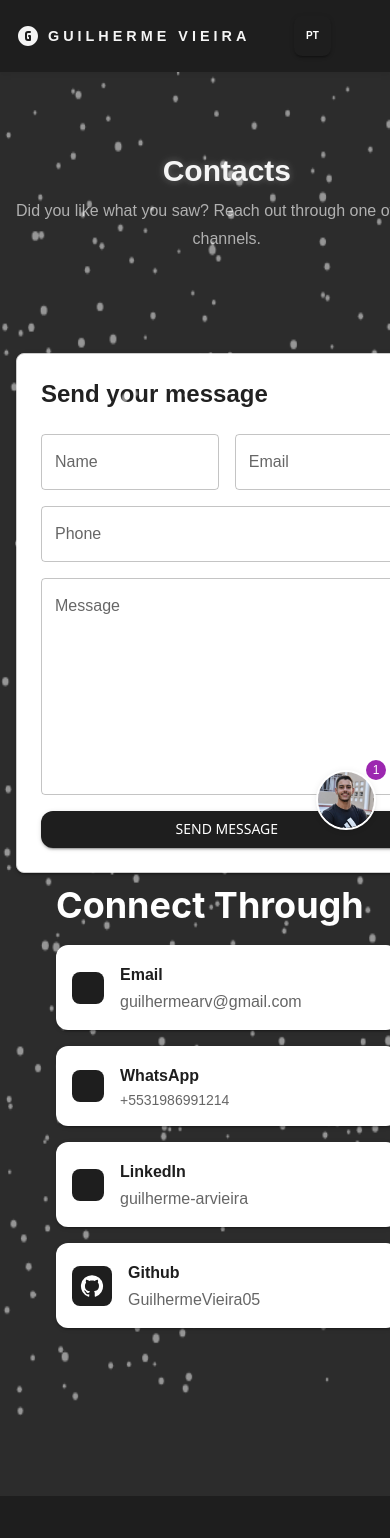
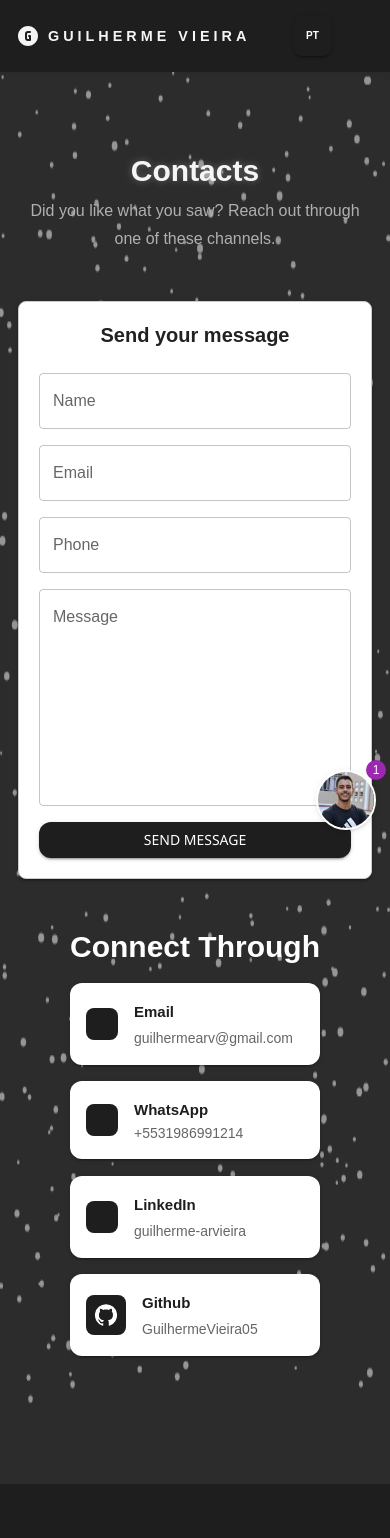
Before and after one commit to felipeaps46/Portifolio_Lab, a React (Vite) app in the folder portifolio/: page /contato in a window 390 px wide. Shown: the top 1538 px of the page. Built offline with nearby package versions, Linux system fonts and the light colour scheme; some icons are missing.

Commit message:
feat: responsividade tela de Contato

```diff
--- a/portifolio/src/components/ContactCard.tsx
+++ b/portifolio/src/components/ContactCard.tsx
@@ -16,12 +16,12 @@ export const ContactCard: React.FC<ContactCardProps> = (props) => {
                 alignItems: "center",
                 backgroundColor: "white",
                 p: 2,
-                pr: 12,
+                pr: { xs: 2, md: 12 },
                 borderRadius: 3,
                 boxShadow: 2,
                 transition: "transform 0.2s ease, box-shadow 0.2s ease",
                 willChange: "transform",
-                mb: 2,
+                mb: { xs: 2, sm: 0, md: 2 },
                 cursor: "pointer",
                 "&:hover": {
                     transform: "translateY(-2px) scale(1.05)",
@@ -46,7 +46,7 @@ export const ContactCard: React.FC<ContactCardProps> = (props) => {
             <Box>
                 <Typography
                     variant="subtitle1"
-                    sx={{ fontWeight: "bold", color: "#1E1E1E" }}
+                    sx={{ fontWeight: "bold", fontSize: { xs: "15px", sm: "16px" }, color: "#1E1E1E" }}
                 >
                     {props.title}
                 </Typography>
@@ -58,6 +58,7 @@ export const ContactCard: React.FC<ContactCardProps> = (props) => {
                         sx={{
                             color: "#666666",
                             textDecoration: "none",
+                            fontSize: { xs: "14px", sm: "16px" },
                             "&:hover": {
                                 textDecoration: "underline",
                                 color: "#666666",
@@ -68,7 +69,7 @@ export const ContactCard: React.FC<ContactCardProps> = (props) => {
                     </Typography>
                 ) : (
                     <Typography variant="body2" sx={{
-                        color: "#666666", bgcolor: 'none', "&:hover": {
+                        color: "#666666", bgcolor: 'none', fontSize: { xs: "14px", sm: "16px" }, "&:hover": {
                             bgcolor: 'none',
                         },
                     }}>
--- a/portifolio/src/components/sections/ContactSection.tsx
+++ b/portifolio/src/components/sections/ContactSection.tsx
@@ -71,16 +71,19 @@ export const ContactSection: React.FC = () => {
         py: {
           xs: 4,
           md: 4,
+
+
+        },
         flex: 1,
         position: "relative",
         //backgroundImage: `url(${fundo})`,
         display: "flex",
         justifyContent: "center",
-          gap: 4,
+        gap: { xs: 0, sm: 4 },
         flexWrap: "wrap",
         flexDirection: "column",
         alignItems: "center",
-        },
+        maxWidth: "100vw",
       }}
     >
       <AnimatedCanvas></AnimatedCanvas>
@@ -88,9 +91,12 @@ export const ContactSection: React.FC = () => {
         sx={{
           display: "flex",
           flexDirection: "column",
+          position: "relative",
           alignItems: "center",
           gap: 1,
-          mb: 6,
+          px: { xs: 2, sm: 4, md: 0 },
+          mb: { xs: 0, sm: 0, md: 6 },
+          maxWidth: "100vw",
         }}
       >
         <Title
@@ -99,23 +105,23 @@ export const ContactSection: React.FC = () => {
         ></Title>
       </Box>
 
-      <Box sx={{ display: "flex", gap: 1, flexDirection: { xs: "column", md: "row" }, justifyContent: "center", alignItems: "center", px: { xs: 2, md: 0 }, }}>
+      <Box sx={{ display: "flex", position: "relative", gap: 1, flexDirection: { xs: "column", md: "row" }, justifyContent: "center", alignItems: "center", px: { xs: 0, md: 0 }, }}>
         <Box
           sx={{
-            maxWidth: { xs: "100%", md: 500 },
-            p: 3,
+            maxWidth: { xs: "100vw", md: 500 },
+            width: { xs: "80vw", md: "auto" },
+            p: { xs: 2.5, sm: 3 },
             border: "1px solid #ccc",
             borderRadius: 2,
             boxShadow: 2,
             backgroundColor: "white",
-            mx: "auto",
           }}
         >
-          <Typography variant="h5" mb={3} fontWeight="bold" sx={{}}>
+          <Typography variant="h5" mb={3} fontWeight="bold" sx={{ fontSize: { xs: "20px", sm: "24px" }, textAlign: { xs: "center", sm: "start" } }}>
             {t("contatoSecao.cardEmail.titulo")}
           </Typography>
 
-          <Box sx={{ display: "flex", gap: 2, mb: 2 }}>
+          <Box sx={{ display: "flex", flexDirection: { xs: "column", sm: "row" }, gap: 2, mb: 2 }}>
             <TextField
               label={t("contatoSecao.cardEmail.labelNome")}
               value={nome}
@@ -210,11 +216,9 @@ export const ContactSection: React.FC = () => {
         <Box
           sx={{
             maxWidth: { xs: "100%", md: 400 },
-            p: 5,
-            pt: 0,
+            p: { xs: 0, md: 5 },
+            pt: { xs: 5, md: 0 },
             color: "white",
-            fontFamily: "'Inter', sans-serif",
-            mx: "auto",
           }}
         >
           <Typography
@@ -223,13 +227,13 @@ export const ContactSection: React.FC = () => {
             mb={2}
             sx={{
               color: "white",
-              fontFamily: "'Inter', sans-serif",
-              fontSize: "36px",
+              fontSize: { xs: "30px", sm: "39px" },
+              textAlign: { xs: "center", md: "start" },
             }}
           >
             {t("contatoSecao.titulo02")}
           </Typography>
-
+          <Box sx={{ display: "grid", gridTemplateColumns: { sm: "repeat(2, 1fr)", md: "auto" }, gap: { sm: 2, md: 0 } }}>
             <ContactCard
               icon={<EmailOutlinedIcon sx={{ color: "white" }} />}
               title="Email"
@@ -259,5 +263,6 @@ export const ContactSection: React.FC = () => {
           </Box>
         </Box>
       </Box>
+    </Box>
   );
 };
```
Lines whose indentation alone changed are shown as unchanged.
